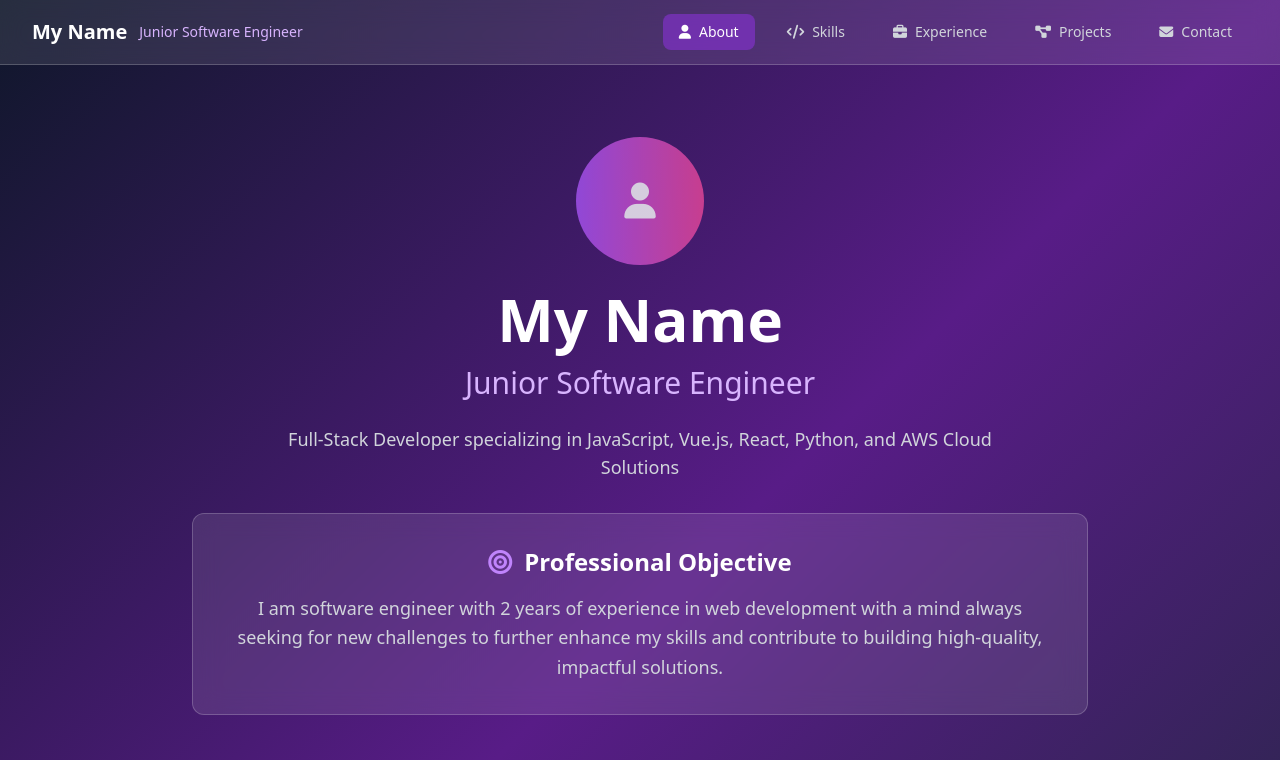
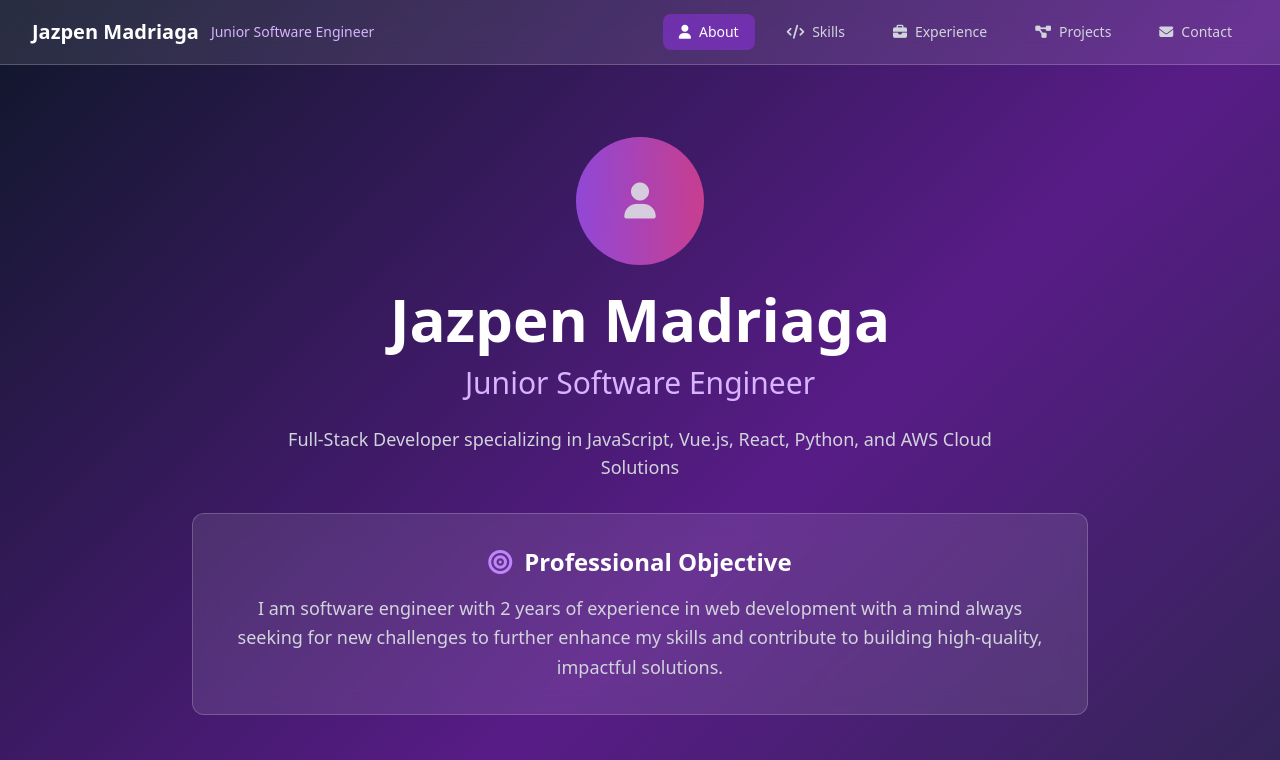
Before and after one commit to mjazpen/jazpenmadriaga.github.io, a plain HTML site: page index.html in a window 1280 px wide. Shown: the top 760 px of the page. Drawn offline with nearby package versions, Linux system fonts and the light colour scheme.

Commit message:
Update name

```diff
--- a/index.html
+++ b/index.html
@@ -5,26 +5,26 @@
     <meta name="viewport" content="width=device-width, initial-scale=1.0">
 
     <!-- Primary Meta Tags -->
-    <title>My Name - Junior Software Engineer | Full-Stack Developer Portfolio</title>
-    <meta name="title" content="My Name - Junior Software Engineer | Full-Stack Developer Portfolio">
+    <title>Jazpen Madriaga - Junior Software Engineer | Full-Stack Developer Portfolio</title>
+    <meta name="title" content="Jazpen Madriaga - Junior Software Engineer | Full-Stack Developer Portfolio">
     <meta name="description" content="Experienced Junior Software Engineer with 2+ years in web development. Skilled in JavaScript, Vue.js, React, Python, AWS, and mobile development. View my portfolio and projects.">
     <meta name="keywords" content="software engineer, web developer, javascript, vue.js, react, python, aws, flutter, full-stack developer, portfolio">
-    <meta name="author" content="My Name">
+    <meta name="author" content="Jazpen Madriaga">
     <meta name="robots" content="index, follow">
     <link rel="canonical" href="https://mjazpen.github.io/">
 
     <!-- Open Graph / Facebook -->
     <meta property="og:type" content="website">
     <meta property="og:url" content="https://mjazpen.github.io/">
-    <meta property="og:title" content="My Name - Junior Software Engineer Portfolio">
+    <meta property="og:title" content="Jazpen Madriaga - Junior Software Engineer Portfolio">
     <meta property="og:description" content="Experienced Junior Software Engineer with 2+ years in web development. Skilled in JavaScript, Vue.js, React, Python, AWS, and mobile development.">
     <meta property="og:image" content="https://mjazpen.github.io/og-image.jpg">
-    <meta property="og:site_name" content="My Name Portfolio">
+    <meta property="og:site_name" content="Jazpen Madriaga Portfolio">
 
     <!-- Twitter -->
     <meta property="twitter:card" content="summary_large_image">
     <meta property="twitter:url" content="https://mjazpen.github.io/">
-    <meta property="twitter:title" content="My Name - Junior Software Engineer Portfolio">
+    <meta property="twitter:title" content="Jazpen Madriaga - Junior Software Engineer Portfolio">
     <meta property="twitter:description" content="Experienced Junior Software Engineer with 2+ years in web development. Skilled in JavaScript, Vue.js, React, Python, AWS, and mobile development.">
     <meta property="twitter:image" content="https://mjazpen.github.io/og-image.jpg">
 
@@ -40,7 +40,7 @@
     {
       "@context": "https://schema.org/",
       "@type": "Person",
-      "name": "My Name",
+      "name": "Jazpen Madriaga",
       "jobTitle": "Junior Software Engineer",
       "url": "https://mjazpen.github.io/",
       "sameAs": [
@@ -461,7 +461,7 @@
                         { key: 'contact', name: 'Contact', icon: 'fas fa-envelope' }
                     ],
                     profile: {
-                        name: 'My Name',
+                        name: 'Jazpen Madriaga',
                         title: 'Junior Software Engineer',
                         objective: 'I am software engineer with 2 years of experience in web development with a mind always seeking for new challenges to further enhance my skills and contribute to building high-quality, impactful solutions.'
                     },
```
